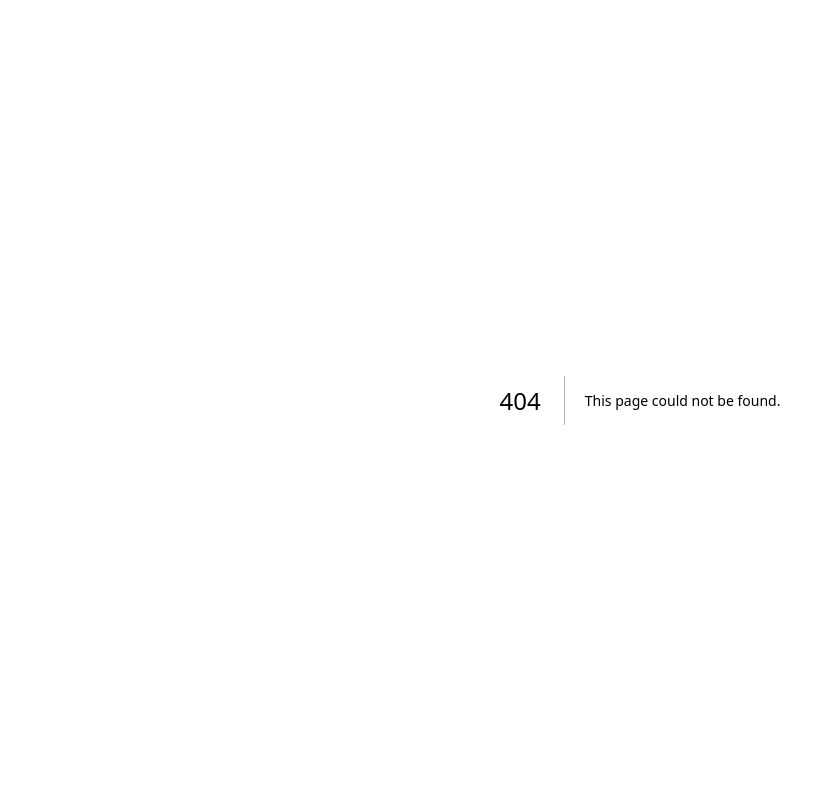
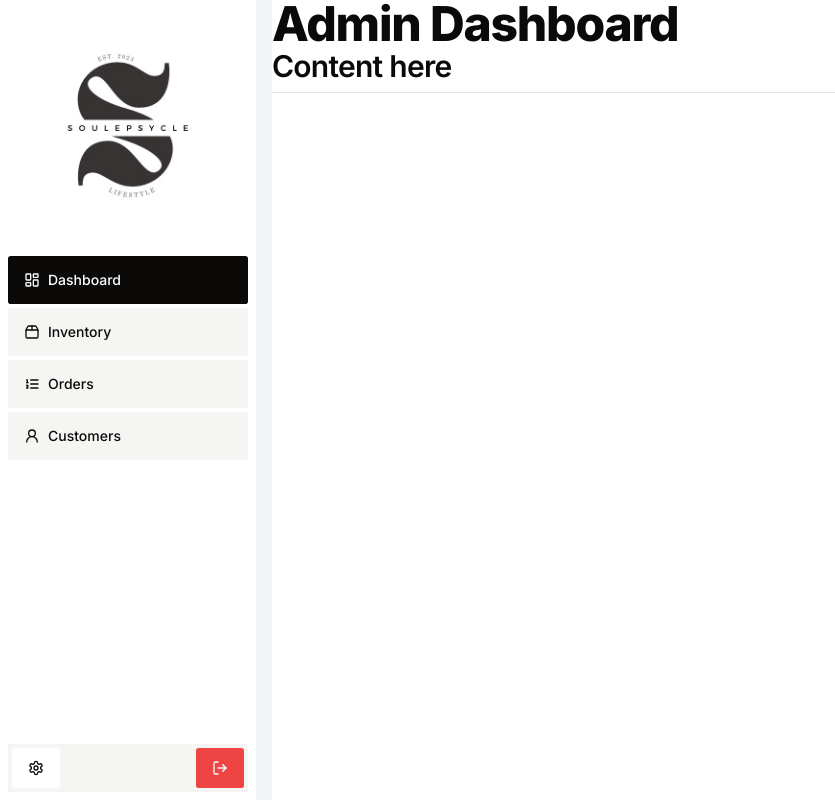
Before and after one commit to codingjogo/jogo-commerce, a Next.js app: page /admin in a window 1280 px wide. Before the commit this address had no page. Shown: the whole page, without its empty margins (0-835 px from the left). Built offline with nearby package versions, Linux system fonts and the light colour scheme.

Commit message:
feat: Admin Navbar

```diff
--- /dev/null
+++ b/app/(private)/admin/page.tsx
@@ -0,0 +1,11 @@
+export default function Admin() {
+	return (
+		<section>
+			<h1>Admin Dashboard</h1>
+
+			<div className="content">
+				<h2>Content here</h2>
+			</div>
+		</section>
+	);
+}
--- /dev/null
+++ b/app/(private)/layout.tsx
@@ -0,0 +1,16 @@
+import AdminNav from "@/components/admin/admin-nav";
+
+export default function AdminLayout({
+	children,
+}: Readonly<{
+	children: React.ReactNode;
+}>) {
+	return (
+		<div className="flex gap-4">
+			<AdminNav />
+			<main className="flex-1 bg-background h-screen overflow-y-scroll">
+				{children}
+			</main>
+		</div>
+	);
+}
--- a/app/globals.css
+++ b/app/globals.css
@@ -11,7 +11,6 @@ body {
 		text-wrap: balance;
 	}
 }
-
 
 @layer base {
 	:root {
@@ -70,7 +69,6 @@ body {
 	}
 }
 
-
 @layer base {
 	* {
 		@apply border-border;
@@ -78,4 +76,31 @@ body {
 	body {
 		@apply bg-gray-100 text-foreground;
 	}
+	h1 {
+		@apply scroll-m-20 text-4xl font-extrabold tracking-tight lg:text-5xl;
 	}
+	h2 {
+		@apply scroll-m-20 border-b pb-2 text-3xl font-semibold tracking-tight first:mt-0;
+	}
+	h3 {
+		@apply scroll-m-20 text-2xl font-semibold tracking-tight;
+	}
+	h4 {
+		@apply scroll-m-20 text-xl font-semibold tracking-tight;
+	}
+	p {
+		@apply leading-7 [&:not(:first-child)]:mt-6;
+	}
+	.lead {
+		@apply text-xl text-muted-foreground;
+	}
+	.large {
+		@apply text-lg font-semibold;
+	}
+	.small {
+		@apply text-sm font-medium leading-none;
+	}
+	.muted {
+		@apply text-sm text-muted-foreground;
+	}
+}
--- /dev/null
+++ b/components/admin/admin-nav.tsx
@@ -0,0 +1,113 @@
+"use client";
+
+import Image from "next/image";
+import React from "react";
+import Logo from "@/public/logo.jpg";
+import { usePathname, useRouter } from "next/navigation";
+import {
+	LayoutDashboard,
+	ListOrderedIcon,
+	LogOutIcon,
+	Package2,
+	SettingsIcon,
+	UserRoundIcon,
+} from "lucide-react";
+import { Button } from "../ui/button";
+import Link from "next/link";
+import { cn } from "@/lib/utils";
+
+const AdminNav = () => {
+	const router = useRouter();
+	const pathname = usePathname();
+
+	const NAV_LINKS = [
+		{
+			href: "/admin",
+			label: "Dashboard",
+			icon: LayoutDashboard,
+			isActive: pathname === "/admin",
+		},
+		{
+			href: "/admin/inventory",
+			label: "Inventory",
+			icon: Package2,
+			isActive: pathname === "/admin/inventory",
+		},
+		{
+			href: "/admin/orders",
+			label: "Orders",
+			icon: ListOrderedIcon,
+			isActive: pathname === "/admin/orders",
+		},
+		{
+			href: "/admin/customers",
+			label: "Customers",
+			icon: UserRoundIcon,
+			isActive: pathname === "/admin/customers",
+		},
+	];
+
+	return (
+		<aside className="w-64 p-2 bg-background h-screen flex flex-col gap-2">
+			{/* Logo Image */}
+			<div className="logo relative w-full aspect-square">
+				<Image
+					src={Logo}
+					alt="Soule-Psycle-Logo"
+					fill={true}
+					sizes="256px"
+					className="object-contain cursor-pointer"
+					onClick={() => router.push("/")}
+				/>
+			</div>
+			{/* Nav Items */}
+			<div className="flex-1 flex flex-col justify-between">
+				<nav className="nav">
+					<ul className="grid gap-1">
+						{NAV_LINKS.map((link) => {
+							const { href, icon: Icon, label, isActive } = link;
+
+							return (
+								<li key={href}>
+									<Button
+										type="button"
+										className={cn(
+											"w-full justify-start py-6",
+											isActive
+												? "bg-foreground text-white"
+												: "bg-secondary hover:bg-foreground hover:text-white"
+										)}
+										variant={"ghost"}
+										asChild
+									>
+										<Link href={href}>
+											<Icon size={38} />
+											{label}
+										</Link>
+									</Button>
+								</li>
+							);
+						})}
+					</ul>
+				</nav>
+
+				{/* Settings and Logout */}
+				<div className="nav-footer bg-secondary flex justify-between p-1">
+					<Button
+						type="button"
+						variant={"ghost"}
+						className="bg-background"
+					>
+						<SettingsIcon />
+					</Button>
+
+					<Button type="button" variant={"destructive"}>
+						<LogOutIcon />
+					</Button>
+				</div>
+			</div>
+		</aside>
+	);
+};
+
+export default AdminNav;
--- a/package.json
+++ b/package.json
@@ -17,6 +17,7 @@
     "axios": "^1.7.8",
     "class-variance-authority": "^0.7.1",
     "clsx": "^2.1.1",
+    "lucide": "^0.462.0",
     "lucide-react": "^0.462.0",
     "next": "14.2.18",
     "react": "^18",
```
Also changed, not shown: 1 other file (tests, documents, lock files or other folders). Lines whose indentation alone changed are shown as unchanged.
